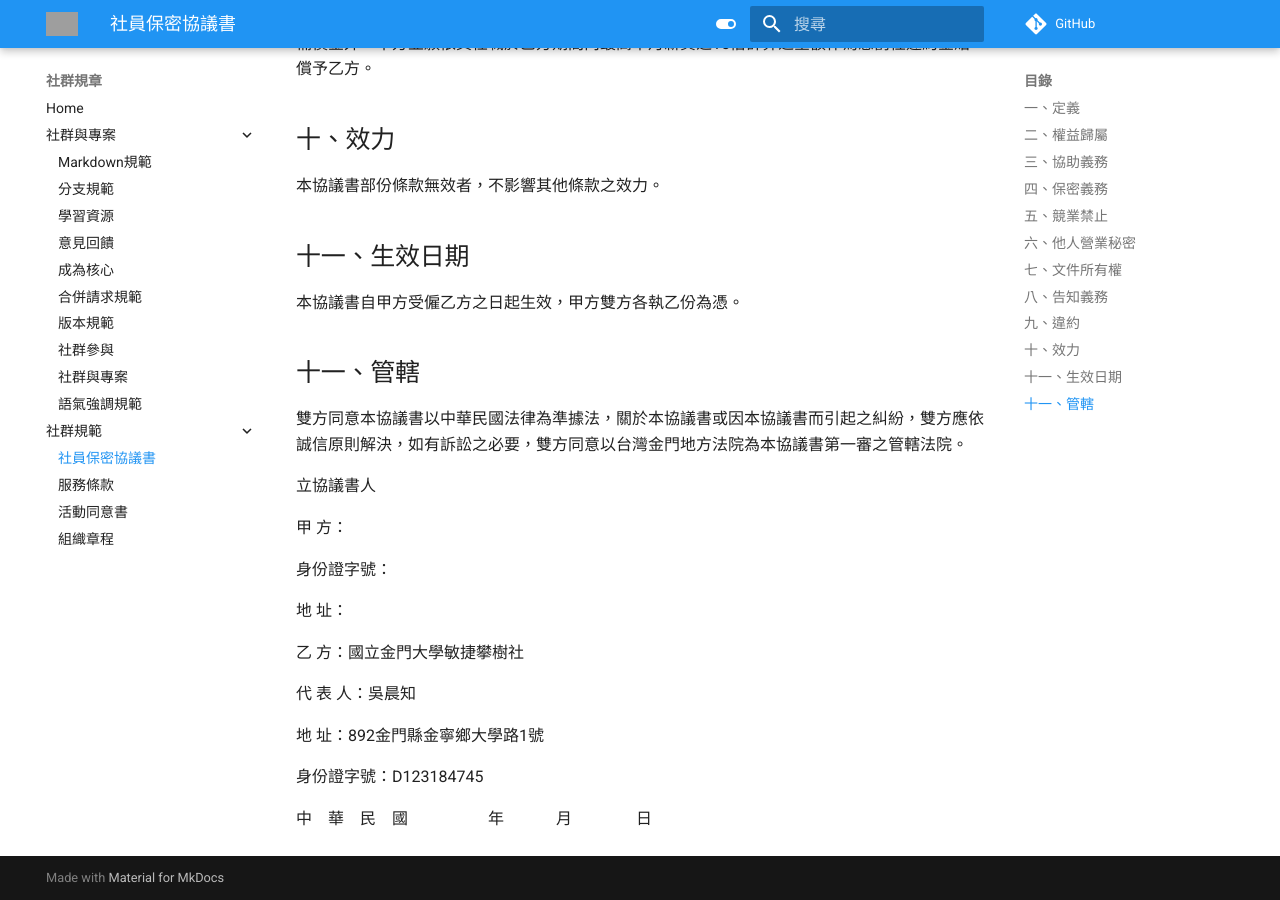
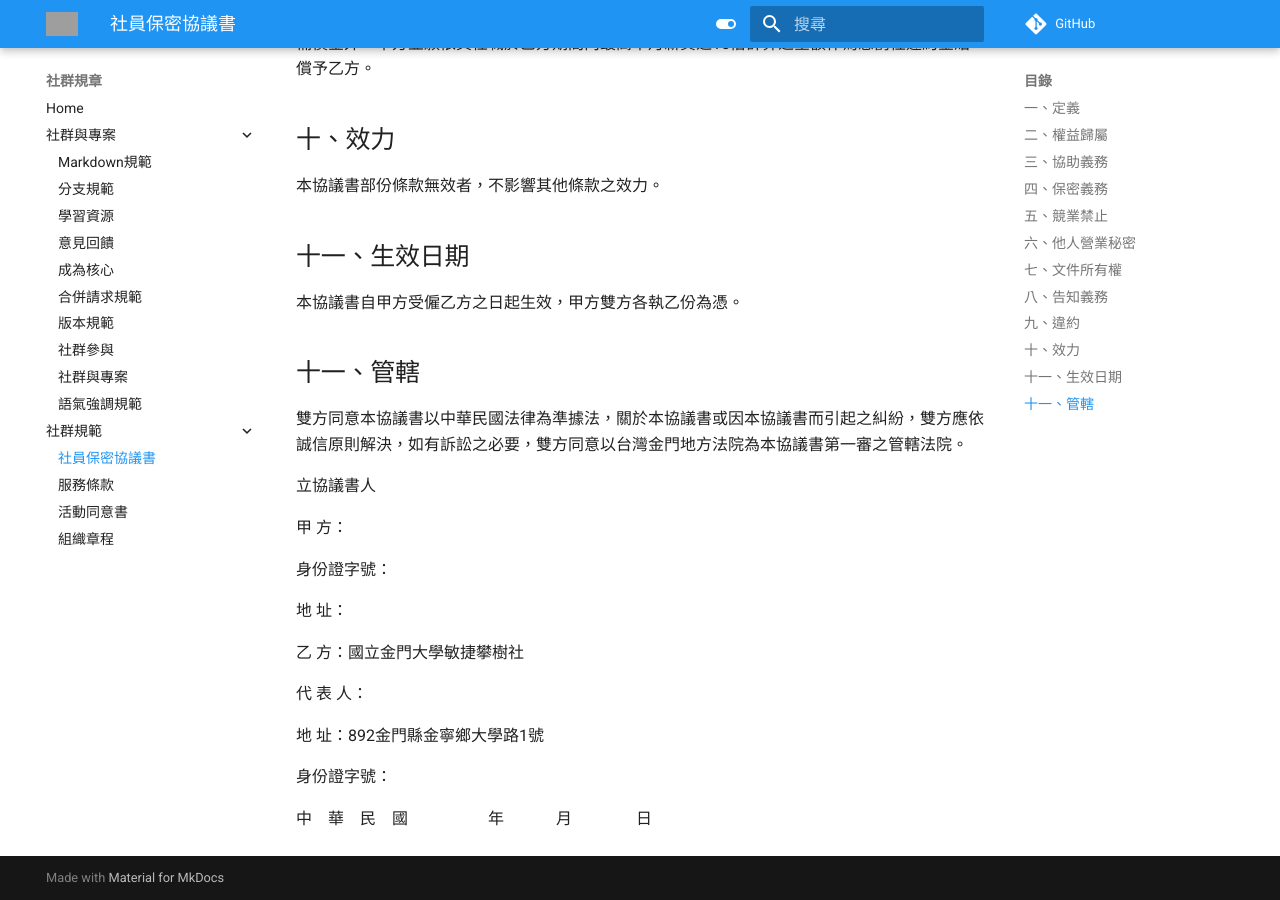
Before and after one commit to NQU-Agile-Tree-Climbing-Club/community-regulation, an MkDocs documentation site: the page built from docs/社群規範/保密協議書.md, in a window 1280 px wide and 900 px high, scrolled down 2070 px. Built offline with MkDocs 1.6.1 and Material for MkDocs 9.7.7, drawn with Linux system fonts in a browser that asks for light colours; comment, search, counter and statistics services are not loaded; grey boxes are pictures that could not be loaded.

Commit message:
Relate # ! 提交將刪除個資
修改項目:

模組:

```diff
--- a/docs/社群規範/保密協議書.md
+++ b/docs/社群規範/保密協議書.md
@@ -73,10 +73,10 @@
 
 乙 方：國立金門大學敏捷攀樹社
 
-代 表 人：吳晨知
+代 表 人：
 
 地 址：892金門縣金寧鄉大學路1號
 
-身份證字號：D123184745
+身份證字號：
 
 中　華　民　國　　　　　年　　　 月　　　　日
```
